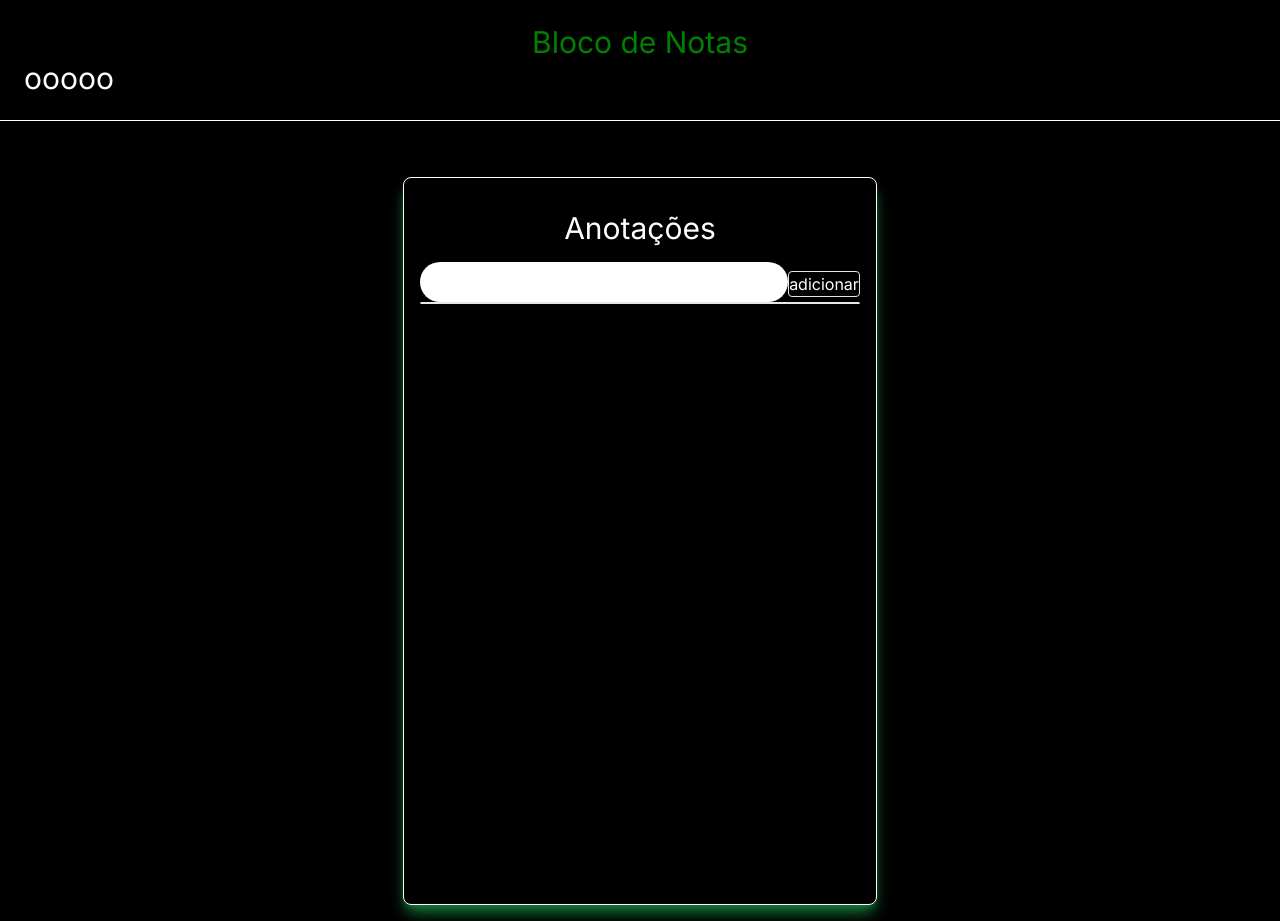
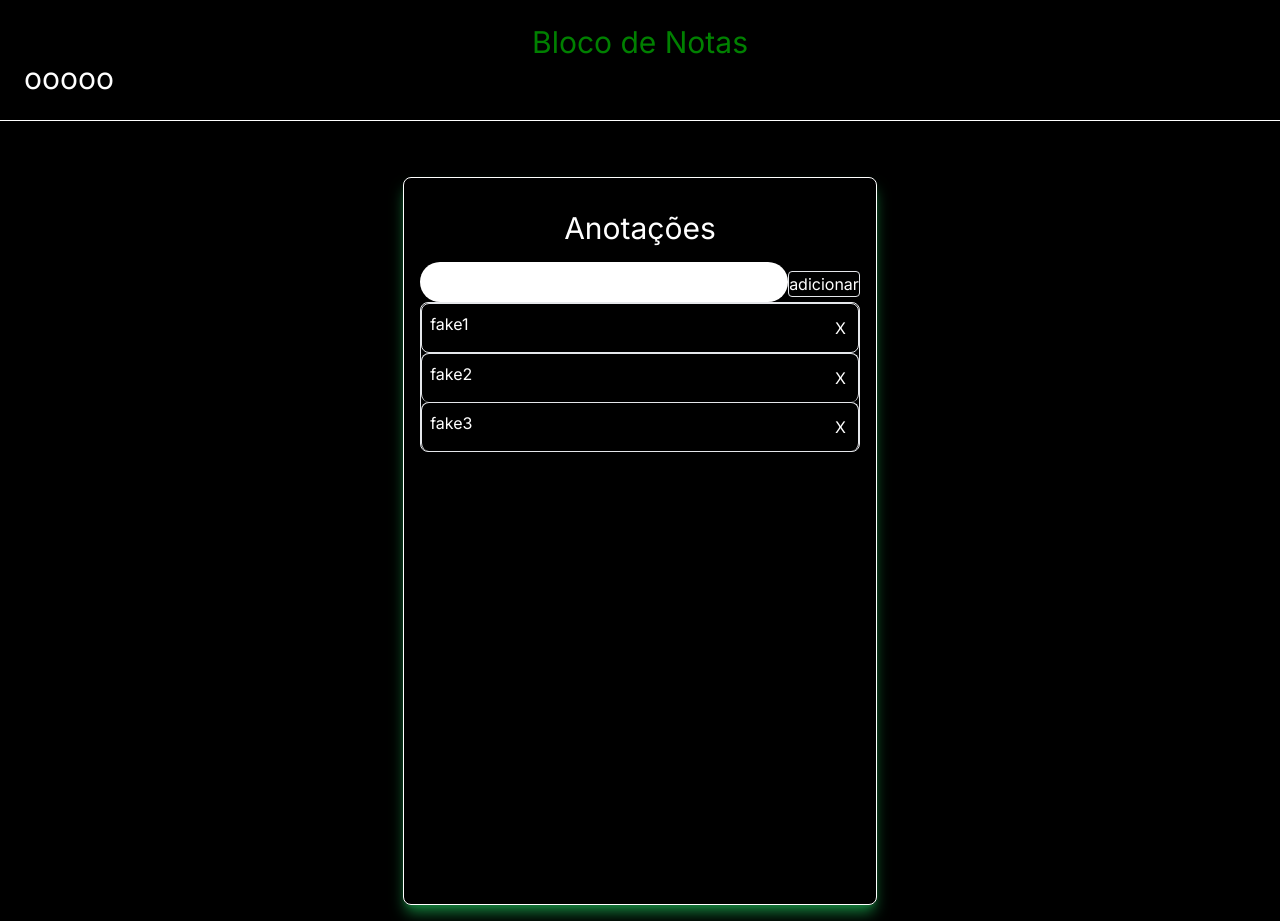
Before and after one commit to aryelnascimento11/functions-3, a Next.js app: page / in a window 1280 px wide. Built offline with nearby package versions, Linux system fonts and the light colour scheme.

Commit message:
fazendo o map

```diff
--- a/src/app/components/banner.tsx
+++ b/src/app/components/banner.tsx
@@ -10,21 +10,23 @@ export default function Banner() {
         "fake3",
     ]
 
-    // function café(iten: string) {
-    //     return (
-    //         // <item title={iten}/>
-    //     )
-    // }
+    function café(ola: string) {
+        return (
+            <Note title={ola} />
+        )
+    }
 
     return (
         <>
             <section className="w-screen h-screen bg-black flex py-4 justify-center">
                 <div className="border border-white shadow-lg p-4  shadow-green-700 rounded-lg mt-10">
                     <h1 className="text-3xl text-center py-4  text-white">Anotações</h1>
-                    <input className="rounded-full px-2 text-2xl p-1 " type="text" />
-                    <button className="text-white rounded   border hover:bg-[rgba(255,255,255,0.2)] hover:scale-110 cursor-pointer transition  ">adicionar</button>
+                    <div>
+                        <input className="rounded-full px-2 text-2xl p-1 " type="text" />
+                        <button className="text-white rounded   border hover:bg-[rgba(255,255,255,0.2)] hover:scale-110 cursor-pointer transition  ">adicionar</button>
+                    </div>
                     <ul className="text-white divide-y border rounded-lg ">
-                    {/* {item.map(café)} */}
+                        {item.map((ola) => (<Note key={ola} title={ola} />))}
                     </ul>
                 </div>
             </section>
--- a/src/app/components/note.tsx
+++ b/src/app/components/note.tsx
@@ -7,7 +7,7 @@ interface PropsNote {
 export default function Note(props: PropsNote) {
     return (
         <ul className="text-white divide-y border rounded-lg ">
-           <li className="p-2">
+           <li className="p-2 justify-between flex">
           {props.title}
             <button className="text-white p-1">X</button>
             </li>
```
